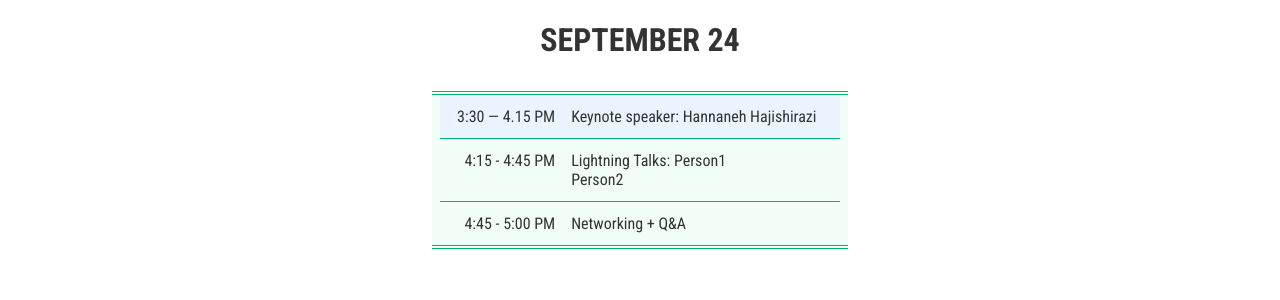
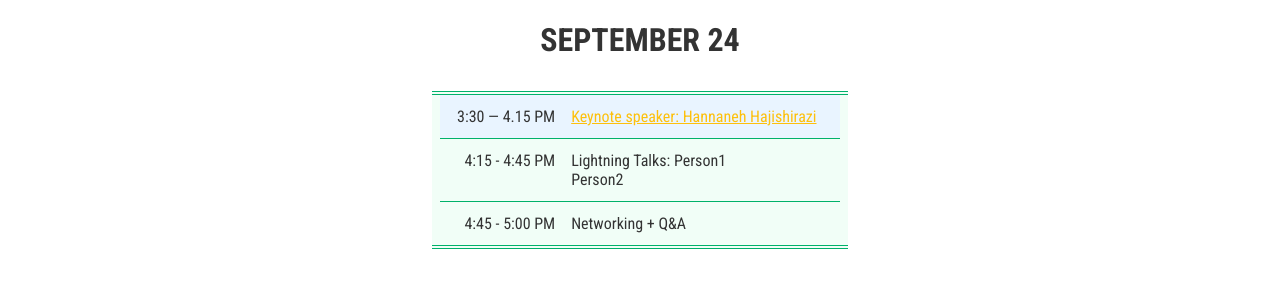
Before and after one commit to women-plus-datascience/women-plus-datascience.github.io, a Jekyll site: the page built from index.html, in a window 1280 px wide. Shown: the part 578-878 px from the top of the page. Built offline with Jekyll 4.4.1, drawn with Linux system fonts in a browser that asks for light colours.

Commit message:
Update home.html

```diff
--- a/_layouts/home.html
+++ b/_layouts/home.html
@@ -10,7 +10,7 @@ layout: default
 		<div class="schedule">
 			{% for item in section2.details %}
 			<div class="row">
-				<span class="time">{{ item.time }}</span><span class="event">{{ item.event }} {% if item.url %}<a href="{{ item.url }}" target="_blank" rel="noopener noreferrer" class="registration">{% endif %} {% if item.aname %} {{ item.aname }} {% endif %}</a>{% if item.aposition %}{{ item.aposition }}{% endif %} </span>
+				<span class="time">{{ item.time }}</span><span class="event">{% if item.url %}<a href="{{ item.url }}" target="_blank" rel="noopener noreferrer" class="registration"> {{ item.event }} </a> {% else %}{{ item.event }}{% endif %} </span>
 			</div>
 			{% endfor %}
 		</div>
@@ -19,7 +19,7 @@ layout: default
 		<div class="schedule">
 			{% for item in section3.details %}
 			<div class="row">
-				<span class="time">{{ item.time }}</span><span class="event">{{ item.event }} {% if item.url %}<a href="{{ item.url }}" target="_blank" rel="noopener noreferrer" class="registration">{% endif %} {% if item.aname %} {{ item.aname }} {% endif %}</a>{% if item.aposition %}{{ item.aposition }}{% endif %} </span>
+				<span class="time">{{ item.time }}</span><span class="event">{% if item.url %}<a href="{{ item.url }}" target="_blank" rel="noopener noreferrer" class="registration"> {{ item.event }} </a> {% else %}{{ item.event }}{% endif %} </span>
 			</div>
 			{% endfor %}
 		</div>
```
